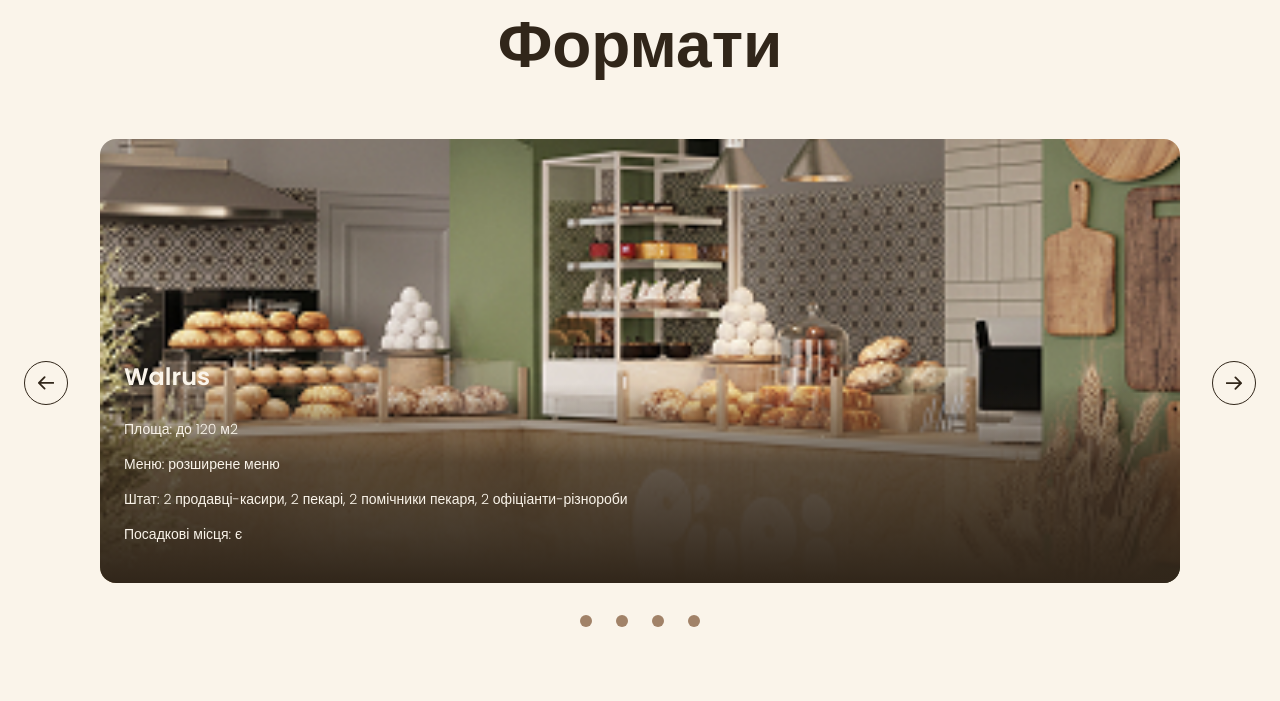
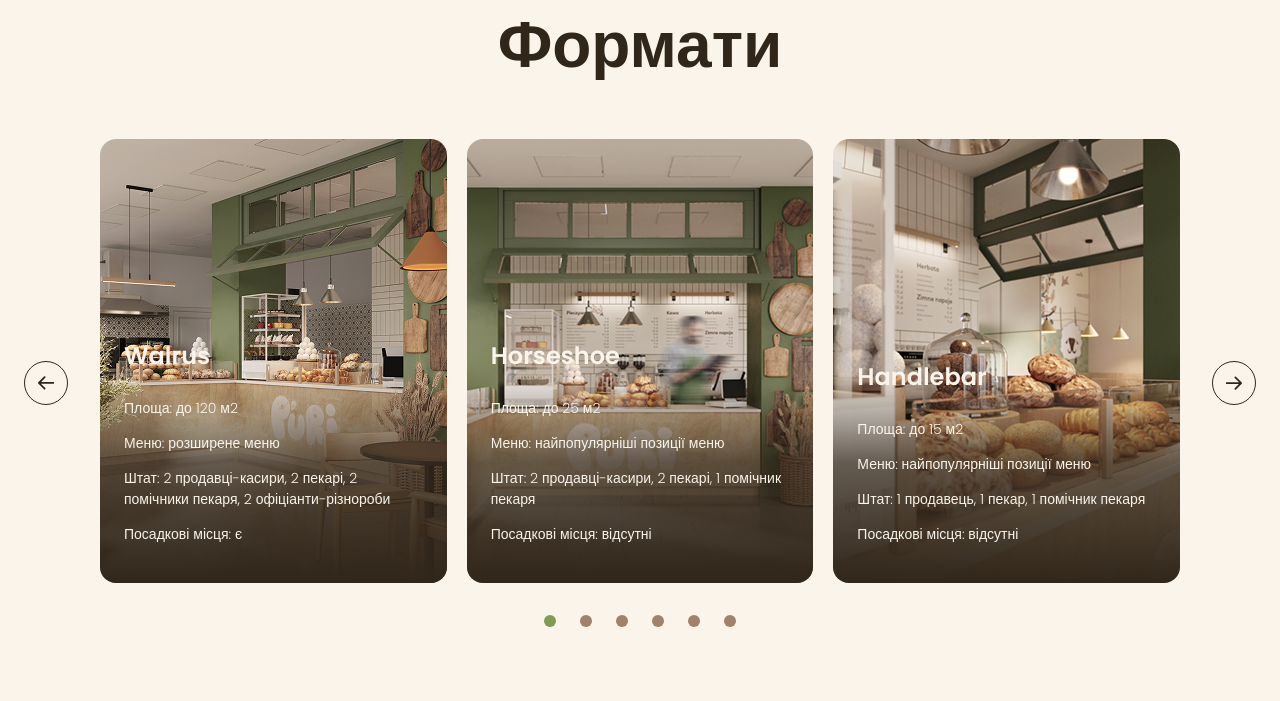
Before and after one commit to valentyna88/shop-bakery, a website: page index.html in a window 1280 px wide. Shown: the part 2184-2885 px from the top of the page. Drawn offline with nearby package versions, Linux system fonts and the light colour scheme.

Commit message:
feat: add Swiper initialization for formats-section

```diff
--- a/index.html
+++ b/index.html
@@ -512,6 +512,8 @@
       </div>
     </div>
 
+    <script src="https://cdn.jsdelivr.net/npm/swiper@12/swiper-bundle.min.js"></script>
+    <script src="./js/formats-slider.js"></script>
     <script src="./js/modal.js"></script>
     <script src="./js/mobile-menu.js"></script>
   </body>
--- /dev/null
+++ b/js/formats-slider.js
@@ -0,0 +1,22 @@
+const swiper = new Swiper('.swiper-container', {
+  loop: true,
+  slidesPerView: 1,
+  spaceBetween: 20,
+  breakpoints: {
+    768: {
+      slidesPerView: 2,
+    },
+    1280: {
+      slidesPerView: 3,
+    },
+  },
+  pagination: {
+    el: '.pagination',
+    bulletClass: 'pagination__button',
+    bulletActiveClass: 'pagination__button--active',
+  },
+  navigation: {
+    nextEl: '.carousel-button.next',
+    prevEl: '.carousel-button.prev',
+  },
+});
```
